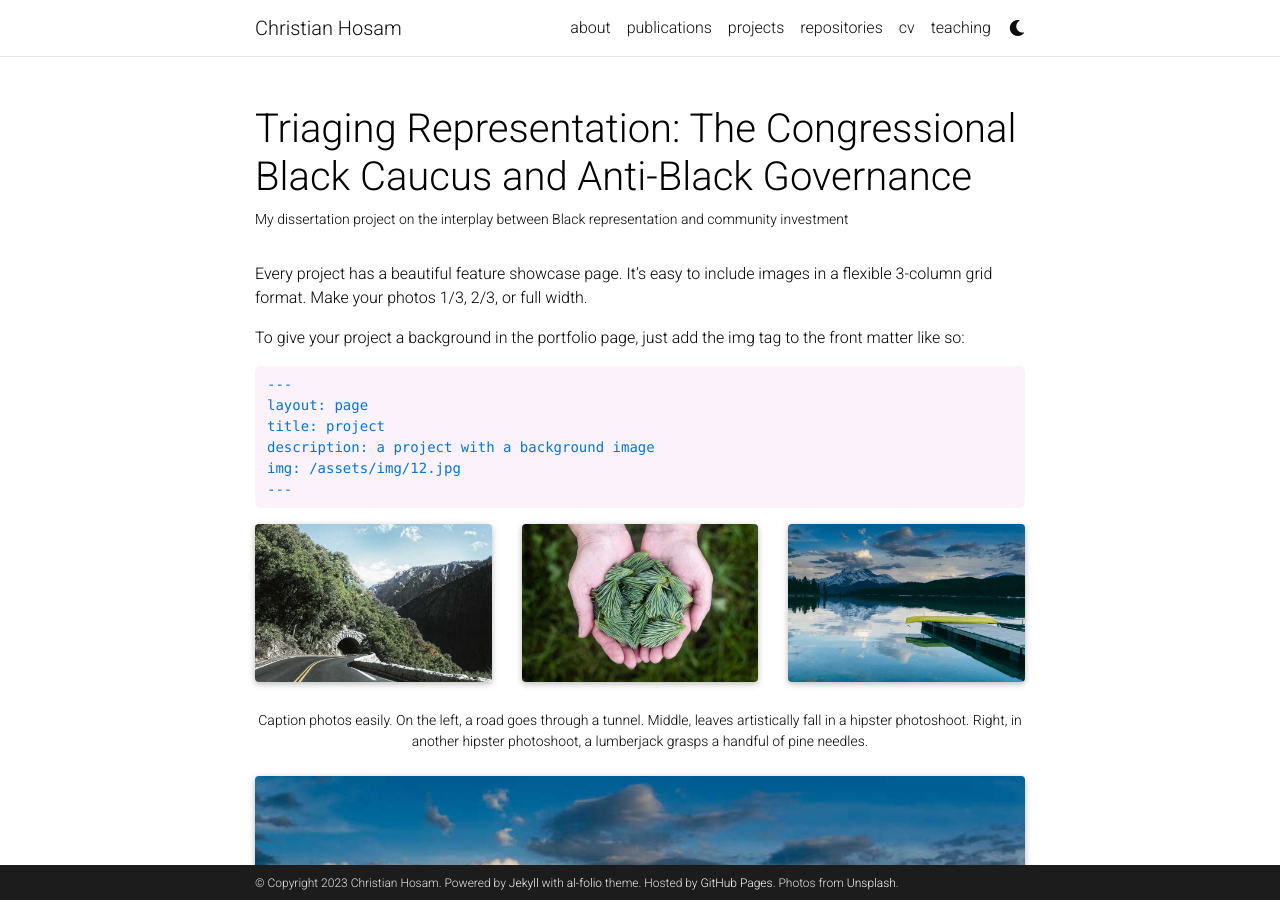
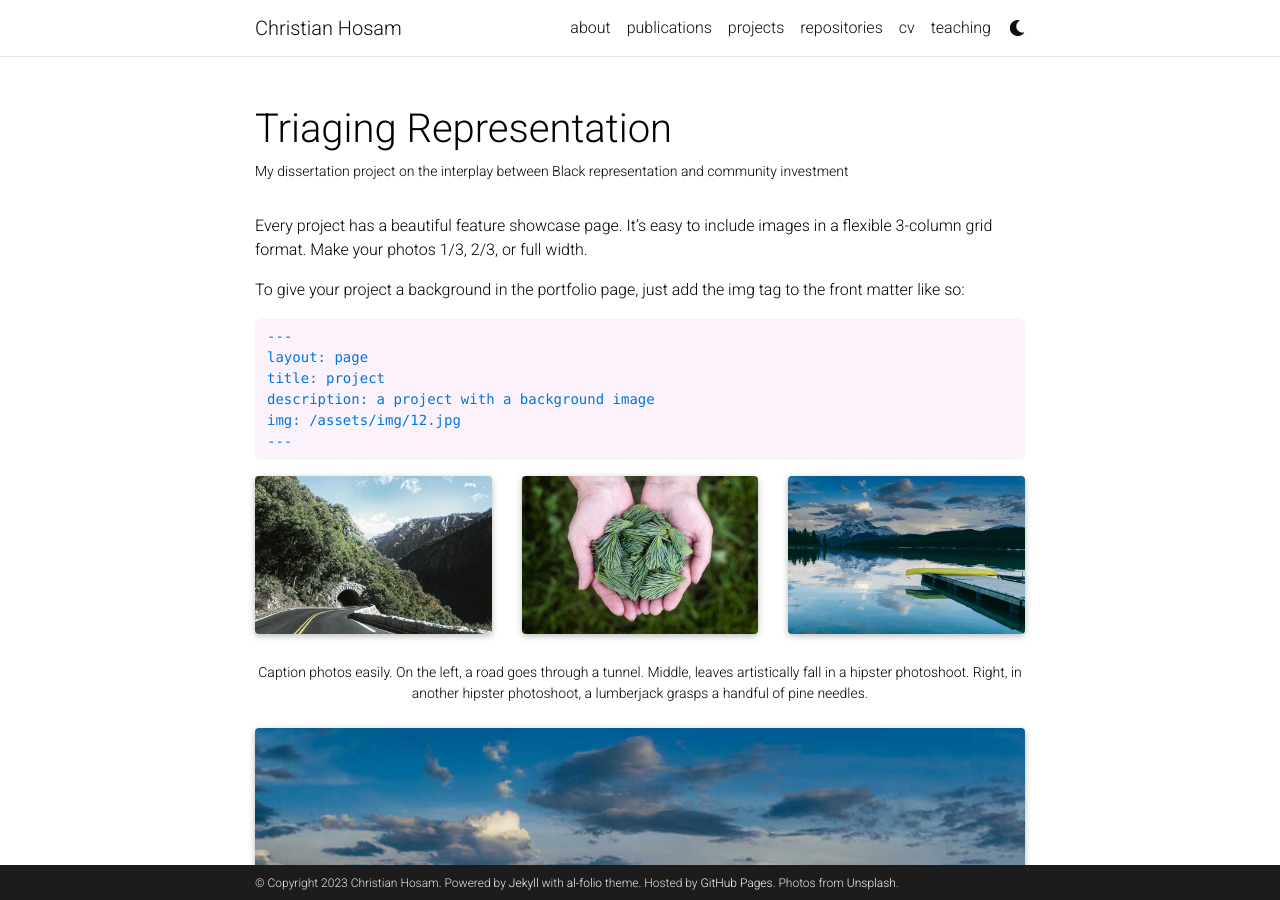
Before and after one commit to chosam2322/chosam2322.github.io, a Jekyll site: the page built from _projects/1_dissproject.md, in a window 1280 px wide and 900 px high. Built offline with Jekyll 4.4.1, drawn with Linux system fonts in a browser that asks for light colours; full-size pictures stand in for the smaller copies a plugin makes; comment, search, counter and statistics services are not loaded; a style sheet for code colours, icons or effects is not loaded.

Commit message:
Update 1_dissproject.md

```diff
--- a/_projects/1_dissproject.md
+++ b/_projects/1_dissproject.md
@@ -1,6 +1,6 @@
 ---
 layout: page
-title: "Triaging Representation: The Congressional Black Caucus and Anti-Black Governance"
+title: Triaging Representation
 description: My dissertation project on the interplay between Black representation and community investment
 img: assets/img/jeffries_pic.jpeg
 importance: 1
```
